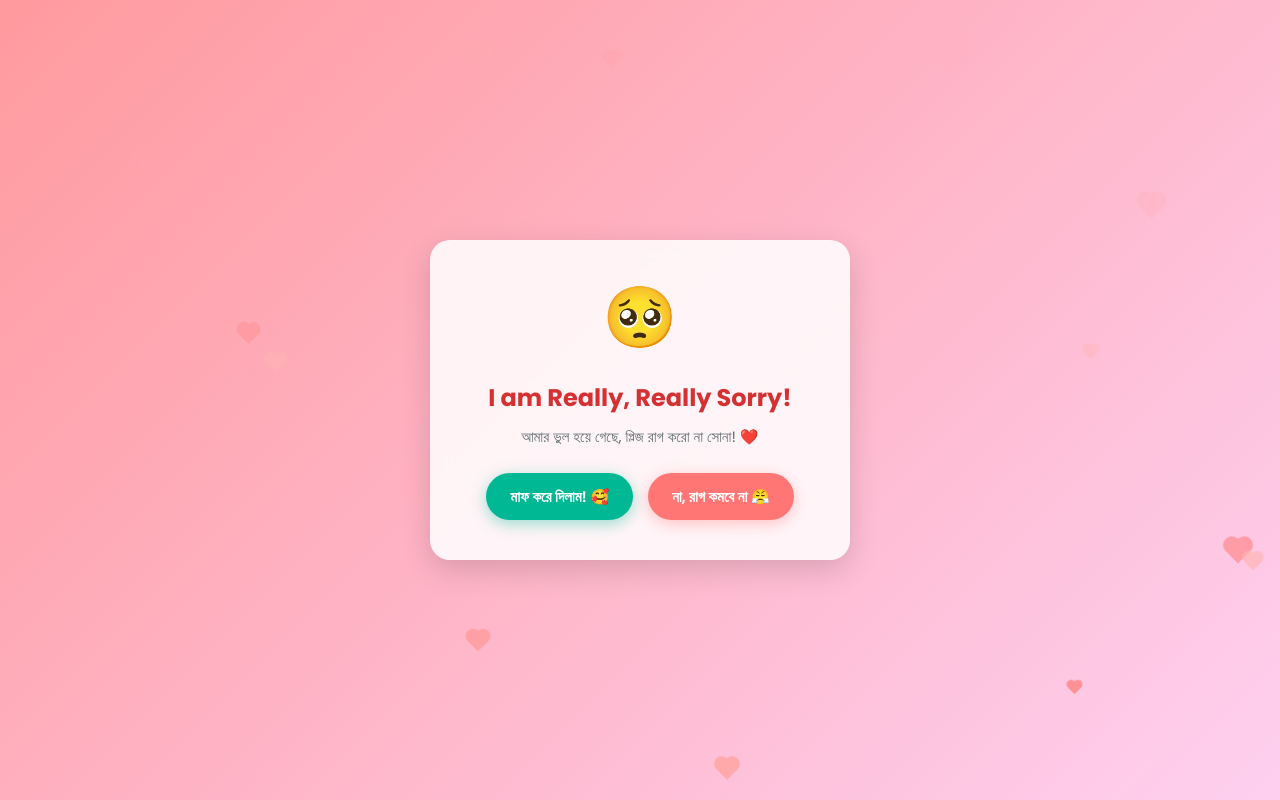
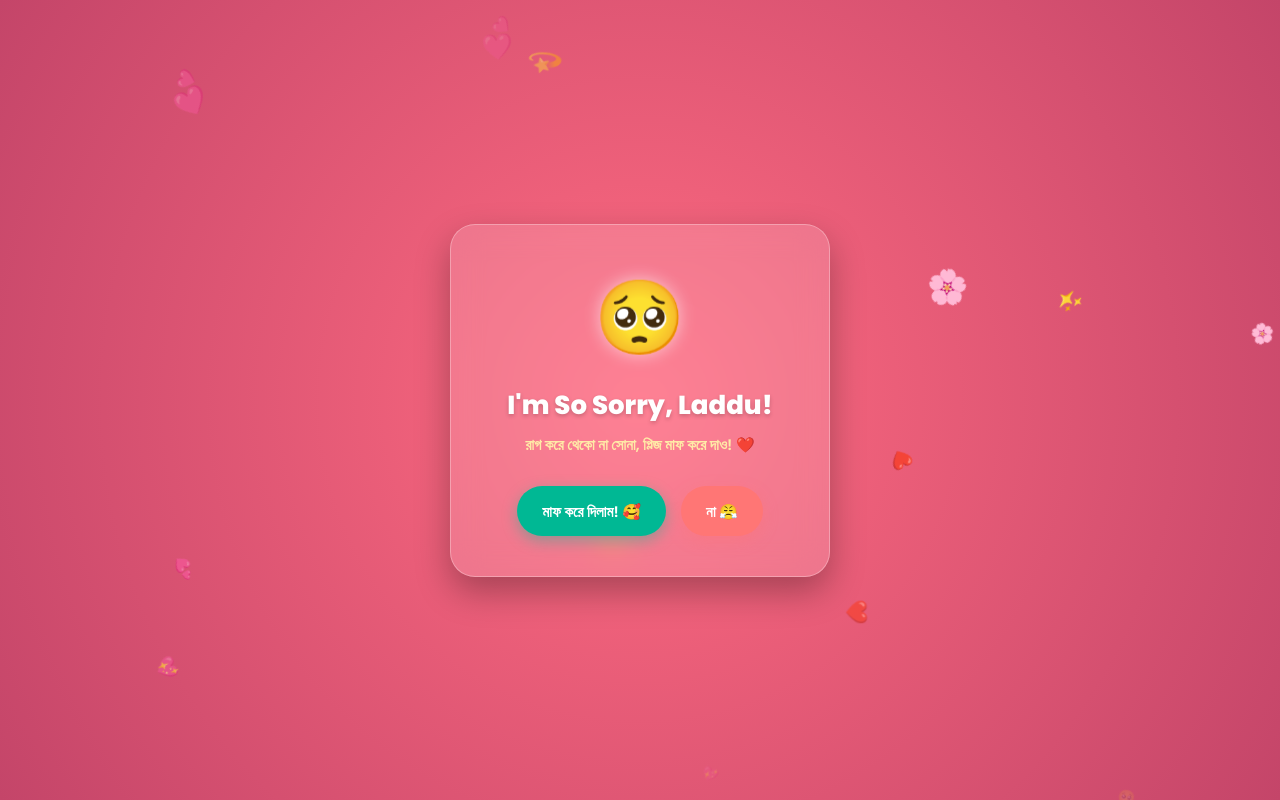
Before and after one commit to laddo11/L2, a plain HTML site: page index.html in a window 1280 px wide. Drawn offline with Linux system fonts and the light colour scheme.

Commit message:
Update index.html

```diff
--- a/index.html
+++ b/index.html
@@ -3,8 +3,8 @@
 <head>
     <meta charset="UTF-8">
     <meta name="viewport" content="width=device-width, initial-scale=1.0">
-    <title>I'm So Sorry, Laddu! ❤️</title>
-    <link href="https://fonts.googleapis.com/css2?family=Poppins:wght@400;600;700&display=swap" rel="stylesheet">
+    <title>Please Forgive Me, Laddu! ❤️</title>
+    <link href="https://fonts.googleapis.com/css2?family=Poppins:wght@400;600;800&display=swap" rel="stylesheet">
     <style>
         * {
             margin: 0;
@@ -15,7 +15,7 @@
 
         body {
             height: 100vh;
-            background: linear-gradient(135deg, #ff9a9e 0%, #fecfef 99%, #fecfef 100%);
+            background: radial-gradient(circle, #ff6b81 0%, #c44569 100%);
             display: flex;
             justify-content: center;
             align-items: center;
@@ -23,87 +23,85 @@
             position: relative;
         }
 
-        .hearts-container {
+        /* Reels Style Floating Hearts & Glow Effect */
+        .reel-container {
             position: absolute;
             width: 100%;
             height: 100%;
             overflow: hidden;
             z-index: 1;
+            pointer-events: none;
         }
 
-        .heart {
+        .floating-heart {
             position: absolute;
-            bottom: -20px;
-            display: inline-block;
-            transform: rotate(-45deg);
-            animation: floatUp 6s linear infinite;
+            bottom: -50px;
+            font-size: 24px;
+            animation: reelFloat 4s ease-in-out infinite;
+            opacity: 0.8;
         }
 
-        .heart::before,
-        .heart::after {
-            content: "";
-            position: absolute;
-            width: inherit;
-            height: inherit;
-            background-color: inherit;
-            border-radius: 50%;
-        }
-
-        .heart::before {
-            top: -50%;
-            left: 0;
-        }
-
-        .heart::after {
-            left: 50%;
-            top: 0;
-        }
-
-        @keyframes floatUp {
+        @keyframes reelFloat {
             0% {
-                transform: translateY(0) rotate(-45deg) scale(0.6);
+                transform: translateY(0) translateX(0) scale(0.5) rotate(0deg);
+                opacity: 0;
+            }
+            50% {
                 opacity: 1;
             }
             100% {
-                transform: translateY(-100vh) rotate(-45deg) scale(1.2);
+                transform: translateY(-110vh) translateX(50px) scale(1.4) rotate(360deg);
                 opacity: 0;
             }
         }
 
+        /* Glassmorphism Reel Card */
         .card {
             position: relative;
             z-index: 2;
-            background: rgba(255, 255, 255, 0.85);
-            backdrop-filter: blur(10px);
-            padding: 40px;
-            border-radius: 20px;
+            background: rgba(255, 255, 255, 0.15);
+            backdrop-filter: blur(15px);
+            -webkit-backdrop-filter: blur(15px);
+            border: 1px solid rgba(255, 255, 255, 0.3);
+            padding: 40px 30px;
+            border-radius: 25px;
             text-align: center;
-            box-shadow: 0 10px 30px rgba(0, 0, 0, 0.15);
-            max-width: 420px;
+            box-shadow: 0 15px 35px rgba(0, 0, 0, 0.3);
+            max-width: 380px;
             width: 90%;
+            animation: cardEntrance 1s ease-out;
         }
 
-        .animation-icon {
-            font-size: 60px;
-            animation: bounce 1.5s infinite ease-in-out;
-            margin-bottom: 10px;
+        @keyframes cardEntrance {
+            0% { transform: scale(0.8); opacity: 0; }
+            100% { transform: scale(1); opacity: 1; }
         }
 
-        @keyframes bounce {
-            0%, 100% { transform: translateY(0); }
-            50% { transform: translateY(-10px); }
+        .pulse-emoji {
+            font-size: 70px;
+            display: inline-block;
+            animation: pulseAnim 1.2s infinite alternate;
+            margin-bottom: 15px;
+        }
+
+        @keyframes pulseAnim {
+            0% { transform: scale(1); filter: drop-shadow(0 0 5px rgba(255,255,255,0.5)); }
+            100% { transform: scale(1.2); filter: drop-shadow(0 0 20px rgba(255,255,255,0.9)); }
         }
 
         h1 {
-            color: #d63031;
-            font-size: 24px;
-            margin-bottom: 10px;
+            color: #fff;
+            font-size: 26px;
+            font-weight: 800;
+            margin-bottom: 8px;
+            text-shadow: 0 2px 4px rgba(0,0,0,0.2);
         }
 
         .subtitle {
-            color: #636e72;
+            color: #ffeaa7;
             font-size: 15px;
-            margin-bottom: 25px;
+            margin-bottom: 30px;
+            font-weight: 600;
         }
 
         .buttons {
@@ -111,34 +109,35 @@
             justify-content: center;
             gap: 15px;
             position: relative;
+            min-height: 50px;
         }
 
         button {
-            padding: 12px 24px;
+            padding: 12px 25px;
             font-size: 15px;
             font-weight: 600;
             border: none;
             border-radius: 30px;
             cursor: pointer;
-            transition: 0.3s ease;
+            transition: all 0.3s ease;
         }
 
         .btn-yes {
             background-color: #00b894;
             color: white;
-            box-shadow: 0 4px 15px rgba(0, 184, 148, 0.4);
+            box-shadow: 0 5px 15px rgba(0, 184, 148, 0.4);
         }
 
         .btn-yes:hover {
-            background-color: #019875;
-            transform: scale(1.05);
+            background-color: #55efc4;
+            transform: scale(1.08);
         }
 
         .btn-no {
             background-color: #ff7675;
             color: white;
             position: relative;
-            box-shadow: 0 4px 15px rgba(255, 118, 117, 0.4);
+            box-shadow: 0 5px 15px rgba(255, 118, 117, 0.4);
         }
 
         .hidden {
@@ -146,79 +145,84 @@
         }
 
         #successMessage h2 {
-            color: #00b894;
+            color: #55efc4;
+            font-size: 22px;
             margin-bottom: 8px;
         }
 
         #successMessage p {
-            color: #2d3436;
+            color: #fff;
             font-size: 14px;
         }
     </style>
 </head>
 <body>
 
-    <div class="hearts-container" id="heartsContainer"></div>
+    <!-- Live Reel Background Animation Container -->
+    <div class="reel-container" id="reelContainer"></div>
 
     <div class="card">
-        <div class="animation-icon">🥺</div>
-        <h1>I am Really, Really Sorry!</h1>
-        <p class="subtitle">আমার ভুল হয়ে গেছে, প্লিজ রাগ করো না সোনা! ❤️</p>
+        <div class="pulse-emoji" id="mainEmoji">🥺</div>
+        <h1>I'm So Sorry, Laddu!</h1>
+        <p class="subtitle">রাগ করে থেকো না সোনা, প্লিজ মাফ করে দাও! ❤️</p>
 
-        <div class="buttons">
-            <button id="forgiveBtn" class="btn-yes" onclick="forgiven()">মাফ করে দিলাম! 🥰</button>
-            <button id="noBtn" class="btn-no" onmouseover="moveButton()" ontouchstart="moveButton()">না, রাগ কমবে না 😤</button>
+        <div class="buttons" id="btnGroup">
+            <button class="btn-yes" onclick="forgiven()">মাফ করে দিলাম! 🥰</button>
+            <button id="noBtn" class="btn-no" onmouseover="moveButton()" ontouchstart="moveButton()">না 😤</button>
         </div>
 
         <div id="successMessage" class="hidden">
-            <h2>Yay! Thank you so much! 🎉💖</h2>
-            <p>তুমি পৃথিবীর সবচেয়ে ভালো মানুষ! আর কখনো রাগ করব না Promise! 😊</p>
+            <h2>Yay! Thank You! 🎉💖</h2>
+            <p>তুমি পৃথিবীর সবচেয়ে মিষ্টি মানুষ! আর কখনো রাগ করব না Promise! 😊</p>
         </div>
     </div>
 
     <script>
-        function createHeart() {
-            const heartsContainer = document.getElementById('heartsContainer');
+        // High-frequency live reel heart generator
+        function createReelHeart() {
+            const container = document.getElementById('reelContainer');
             const heart = document.createElement('div');
-            heart.classList.add('heart');
+            heart.classList.add('floating-heart');
 
-            const size = Math.random() * 15 + 10;
-            heart.style.width = `${size}px`;
-            heart.style.height = `${size}px`;
-            heart.style.left = `${Math.random() * 100}vw`;
+            const emojis = ['❤️', '💖', '✨', '🥺', '💕', '💫', '🌸'];
+            heart.innerHTML = emojis[Math.floor(Math.random() * emojis.length)];
 
-            const duration = Math.random() * 3 + 3;
-            heart.style.animationDuration = `${duration}s`;
+            // Random horizontal positioning and speed like a viral reel
+            heart.style.left = Math.random() * 100 + 'vw';
 
-            const colors = ['#ff6b6b', '#ff8787', '#ff9999', '#ffa8a8', '#ffb3b3'];
-            heart.style.backgroundColor = colors[Math.floor(Math.random() * colors.length)];
+            const duration = Math.random() * 2 + 2.5; // 2.5s to 4.5s
+            heart.style.animationDuration = duration + 's';
 
-            heartsContainer.appendChild(heart);
+            const size = Math.random() * 15 + 18;
+            heart.style.fontSize = size + 'px';
+
+            container.appendChild(heart);
 
             setTimeout(() => {
                 heart.remove();
             }, duration * 1000);
         }
 
-        setInterval(createHeart, 300);
+        // Spawn hearts continuously like live stream / reel
+        setInterval(createReelHeart, 200);
 
+        // Playful runaway "No" button
         function moveButton() {
             const noBtn = document.getElementById('noBtn');
-            const x = Math.random() * (window.innerWidth - noBtn.offsetWidth - 100);
-            const y = Math.random() * (window.innerHeight - noBtn.offsetHeight - 100);
-
-            noBtn.style.position = 'absolute';
-            noBtn.style.left = `${x}px`;
-            noBtn.style.top = `${y}px`;
+            const x = (Math.random() - 0.5) * 200;
+            const y = (Math.random() - 0.5) * 150;
+            noBtn.style.transform = `translate(${x}px, ${y}px)`;
         }
 
+        // Success trigger
         function forgiven() {
-            document.querySelector('.buttons').style.display = 'none';
-            document.querySelector('.animation-icon').innerText = '🥰💖';
+            document.getElementById('btnGroup').style.display = 'none';
+            document.getElementById('mainEmoji').innerText = '🥰💖';
             document.getElementById('successMessage').classList.remove('hidden');
 
-            for(let i = 0; i < 30; i++) {
-                setTimeout(createHeart, i * 50);
+            // Burst extra hearts
+            for(let i = 0; i < 40; i++) {
+                setTimeout(createReelHeart, i * 40);
             }
         }
     </script>
```
